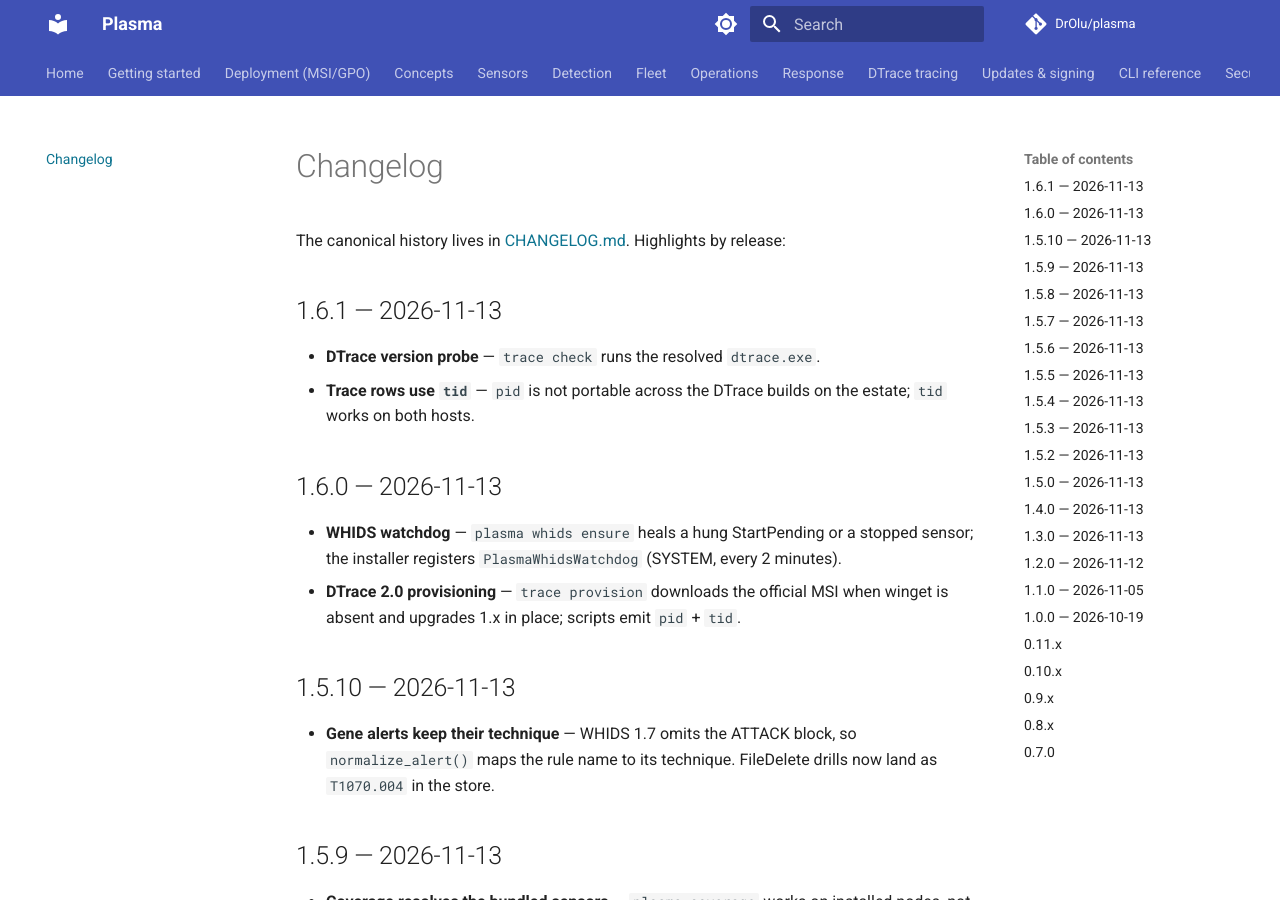
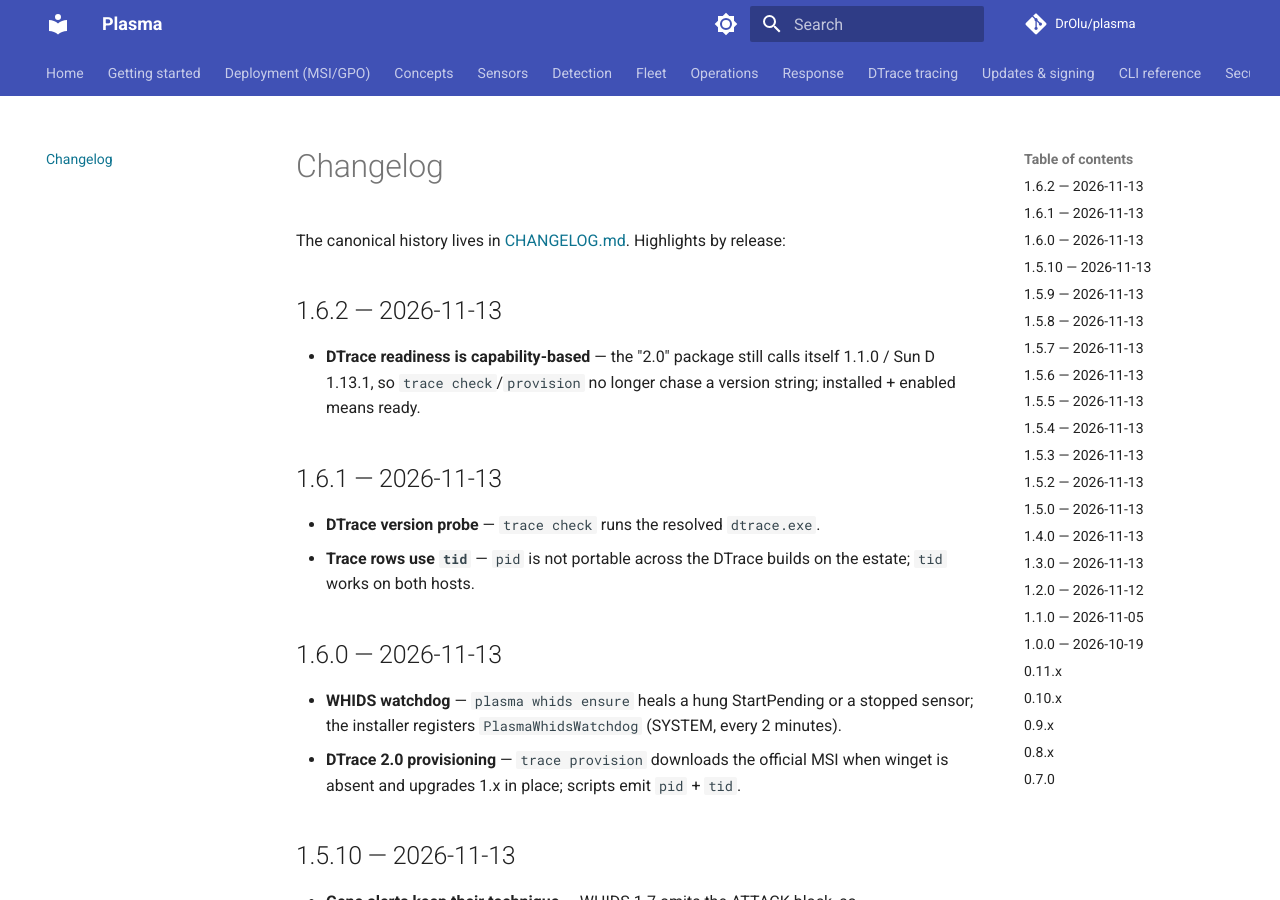
Before and after one commit to DrOlu/plasma, an MkDocs documentation site: the page built from docs/changelog.md, in a window 1280 px wide and 900 px high. Built offline with MkDocs 1.6.1 and Material for MkDocs 9.7.7, drawn with Linux system fonts in a browser that asks for light colours; comment, search, counter and statistics services are not loaded.

Commit message:
fix(trace): capability-based readiness, not a version string
Microsoft's '2.0' package reports ProductVersion 1.1.0 and Sun D 1.13.1,
so check kept advising provision and provision kept reinstalling. Treat
installed+enabled as ready; only missing or disabled triggers action.

```diff
--- a/docs/changelog.md
+++ b/docs/changelog.md
@@ -3,6 +3,12 @@
 The canonical history lives in
 [CHANGELOG.md](https://github.com/DrOlu/plasma/blob/main/CHANGELOG.md).
 Highlights by release:
+
+## 1.6.2 — 2026-11-13
+
+- **DTrace readiness is capability-based** — the "2.0" package still calls
+  itself 1.1.0 / Sun D 1.13.1, so `trace check`/`provision` no longer chase
+  a version string; installed + enabled means ready.
 
 ## 1.6.1 — 2026-11-13
 
--- a/plasma/__init__.py
+++ b/plasma/__init__.py
@@ -1,5 +1,5 @@
 """Plasma — agent-based EDR bundle with a frozen neuralOS instance."""
 
-__version__ = "1.6.1"
+__version__ = "1.6.2"
 PRODUCT = "Plasma"
 SCHEMA_VERSION = 1
--- a/pyproject.toml
+++ b/pyproject.toml
@@ -4,7 +4,7 @@ build-backend = "setuptools.build_meta"
 
 [project]
 name = "plasma-edr"
-version = "1.6.1"
+version = "1.6.2"
 description = "Plasma — an agent-based EDR bundle: Sentinel detection layer + a frozen neuralOS instance"
 readme = "README.md"
 requires-python = ">=3.9"
```
Also changed, not shown: CHANGELOG.md (+13 -0 lines), 3 other files.
